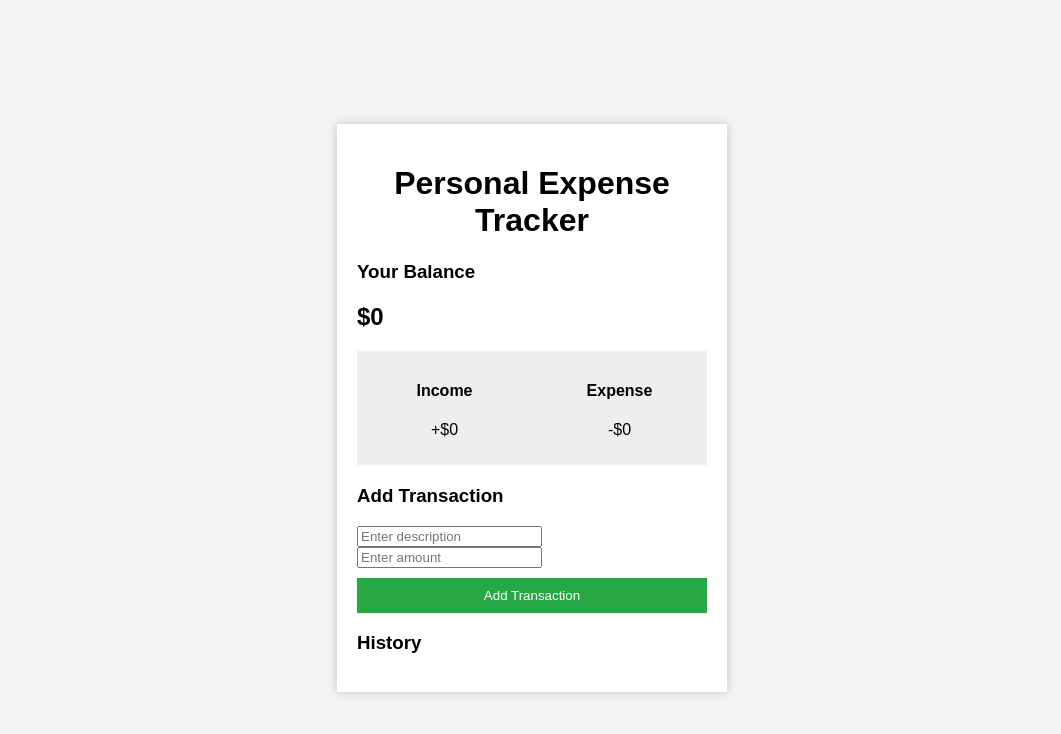
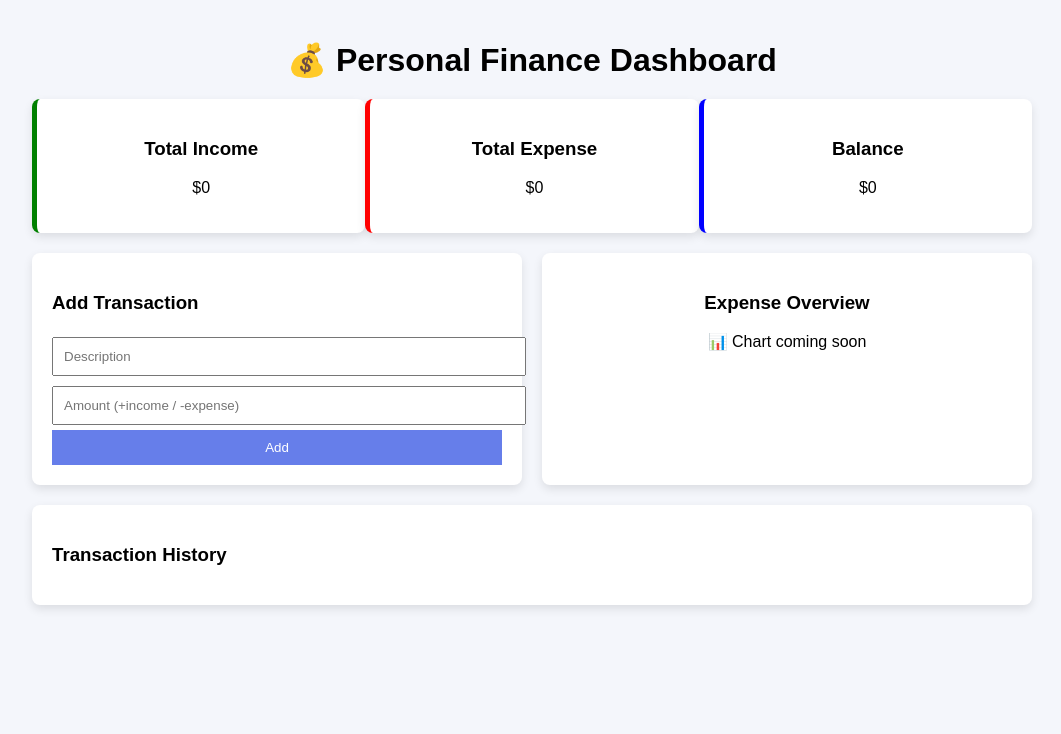
Before and after one commit to nidhishmehta03/expense_tracker, a plain HTML site: page index.html in a window 1280 px wide. Shown: the whole page, without its empty margins (108-1169 px from the left). Drawn offline with Linux system fonts and the light colour scheme.

Commit message:
first commit expense tracker

```diff
--- a/index.html
+++ b/index.html
@@ -1,46 +1,73 @@
 <!DOCTYPE html>
-<html lang="en">
+<html>
 <head>
-    <title>Expense Tracker</title>
-    <link rel="stylesheet" href="style.css">
+<title>Finance Expense Tracker</title>
+<link rel="stylesheet" href="style.css">
 </head>
 
 <body>
 
-<div class="container">
+<h1 class="title">💰 Personal Finance Dashboard</h1>
 
-<h1>Personal Expense Tracker</h1>
+<div class="dashboard">
 
-<h3>Your Balance</h3>
-<h2 id="balance">$0</h2>
+<div class="summary">
 
-<div class="inc-exp">
-<div>
-<h4>Income</h4>
-<p id="money-plus">+$0</p>
+<div class="card income">
+<h3>Total Income</h3>
+<p id="money-plus">$0</p>
 </div>
 
-<div>
-<h4>Expense</h4>
-<p id="money-minus">-$0</p>
+<div class="card expense">
+<h3>Total Expense</h3>
+<p id="money-minus">$0</p>
 </div>
+
+<div class="card balance">
+<h3>Balance</h3>
+<p id="balance">$0</p>
 </div>
+
+</div>
+
+
+<div class="middle">
+
+<div class="add-transaction">
 
 <h3>Add Transaction</h3>
 
 <form id="form">
 
-<input type="text" id="text" placeholder="Enter description">
+<input type="text" id="text" placeholder="Description">
 
-<input type="number" id="amount" placeholder="Enter amount">
+<input type="number" id="amount" placeholder="Amount (+income / -expense)">
 
-<button>Add Transaction</button>
+<button>Add</button>
 
 </form>
 
-<h3>History</h3>
+</div>
+
+
+<div class="chart-box">
+
+<h3>Expense Overview</h3>
+
+<p>📊 Chart coming soon</p>
+
+</div>
+
+</div>
+
+
+<div class="history">
+
+<h3>Transaction History</h3>
 
 <ul id="list"></ul>
+
+</div>
 
 </div>
 
--- a/style.css
+++ b/style.css
@@ -1,44 +1,90 @@
 body{
-font-family: Arial;
-background:#f4f4f4;
-display:flex;
-justify-content:center;
-align-items:center;
-height:100vh;
+font-family:Arial;
+background:#f4f6fb;
+margin:0;
+padding:20px;
 }
 
-.container{
+.title{
+text-align:center;
+margin-bottom:20px;
+}
+
+.dashboard{
+max-width:1000px;
+margin:auto;
+}
+
+.summary{
+display:flex;
+justify-content:space-between;
+margin-bottom:20px;
+}
+
+.card{
 background:white;
 padding:20px;
-width:350px;
-box-shadow:0 0 10px rgba(0,0,0,0.2);
-}
-
-h1{
+width:30%;
+border-radius:8px;
+box-shadow:0 4px 10px rgba(0,0,0,0.1);
 text-align:center;
 }
 
-.inc-exp{
+.income{
+border-left:5px solid green;
+}
+
+.expense{
+border-left:5px solid red;
+}
+
+.balance{
+border-left:5px solid blue;
+}
+
+.middle{
 display:flex;
 justify-content:space-between;
-margin:20px 0;
+margin-bottom:20px;
 }
 
-.inc-exp div{
-background:#eee;
+.add-transaction{
+background:white;
+padding:20px;
+width:45%;
+border-radius:8px;
+box-shadow:0 4px 10px rgba(0,0,0,0.1);
+}
+
+.chart-box{
+background:white;
+padding:20px;
+width:45%;
+border-radius:8px;
+box-shadow:0 4px 10px rgba(0,0,0,0.1);
+text-align:center;
+}
+
+input{
+width:100%;
 padding:10px;
-width:45%;
-text-align:center;
+margin:5px 0;
 }
 
 button{
 width:100%;
 padding:10px;
-background:#28a745;
+background:#667eea;
 color:white;
 border:none;
-margin-top:10px;
 cursor:pointer;
+}
+
+.history{
+background:white;
+padding:20px;
+border-radius:8px;
+box-shadow:0 4px 10px rgba(0,0,0,0.1);
 }
 
 ul{
@@ -47,9 +93,9 @@ padding:0;
 }
 
 li{
-background:#eee;
-margin:5px 0;
-padding:8px;
 display:flex;
 justify-content:space-between;
+background:#f1f1f1;
+margin:5px 0;
+padding:10px;
 }
```
